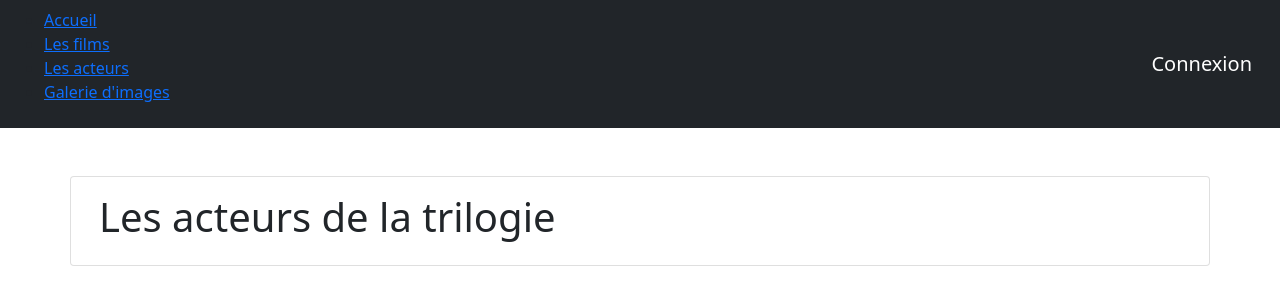
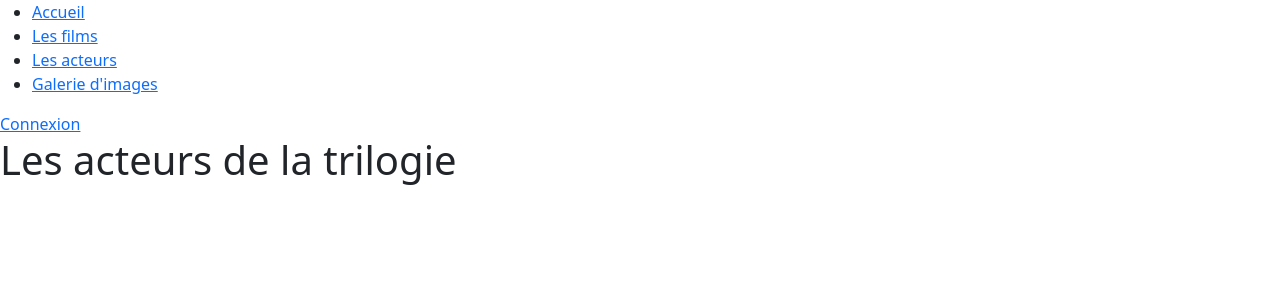
Before and after one commit to Hakitsu/ecv-phpmovie, a PHP site: page /actors in a window 1280 px wide. Shown: the top 305 px of the page. Run offline with PHP 8.4, Linux system fonts and the light colour scheme.

Commit message:
remove bootstrap

```diff
--- a/views/common/header.php
+++ b/views/common/header.php
@@ -9,15 +9,15 @@
 </head>
 
 <body class="<?= isset($_GET['id']) ? 'brick' : '' ?>">
-<nav class="navbar navbar-expand-lg navbar-dark bg-dark">
-    <div class="container-fluid">
+<nav >
+    <div>
         <ul>
             <li><a href="./">Accueil</a></li>
             <li><a href="./movies">Les films</a></li>
             <li><a href="./actors">Les acteurs</a></li>
             <li><a href="./galery">Galerie d'images</a></li>
         </ul>
-        <a class="navbar-brand" href="/">Connexion</a>
+        <a  href="/">Connexion</a>
         <!-- <ul class="nav nav-pills">
             <?php
             if (\utils\SessionHelpers::isLogin()) {
--- a/views/global/actors.php
+++ b/views/global/actors.php
@@ -1,9 +1,3 @@
-<div class="container mt-5">
-    <div class="row">
-        <div class="card">
-            <div class="card-body">
-                <h1>Les acteurs de la trilogie</h1>
-            </div>
-        </div>
-    </div>
+<div>
+    <h1>Les acteurs de la trilogie</h1>
 </div>
```
Also changed, not shown: views/global/about.php (+4 -8 lines), views/global/galery.php (+3 -8 lines), views/global/movies.php (+3 -8 lines).
